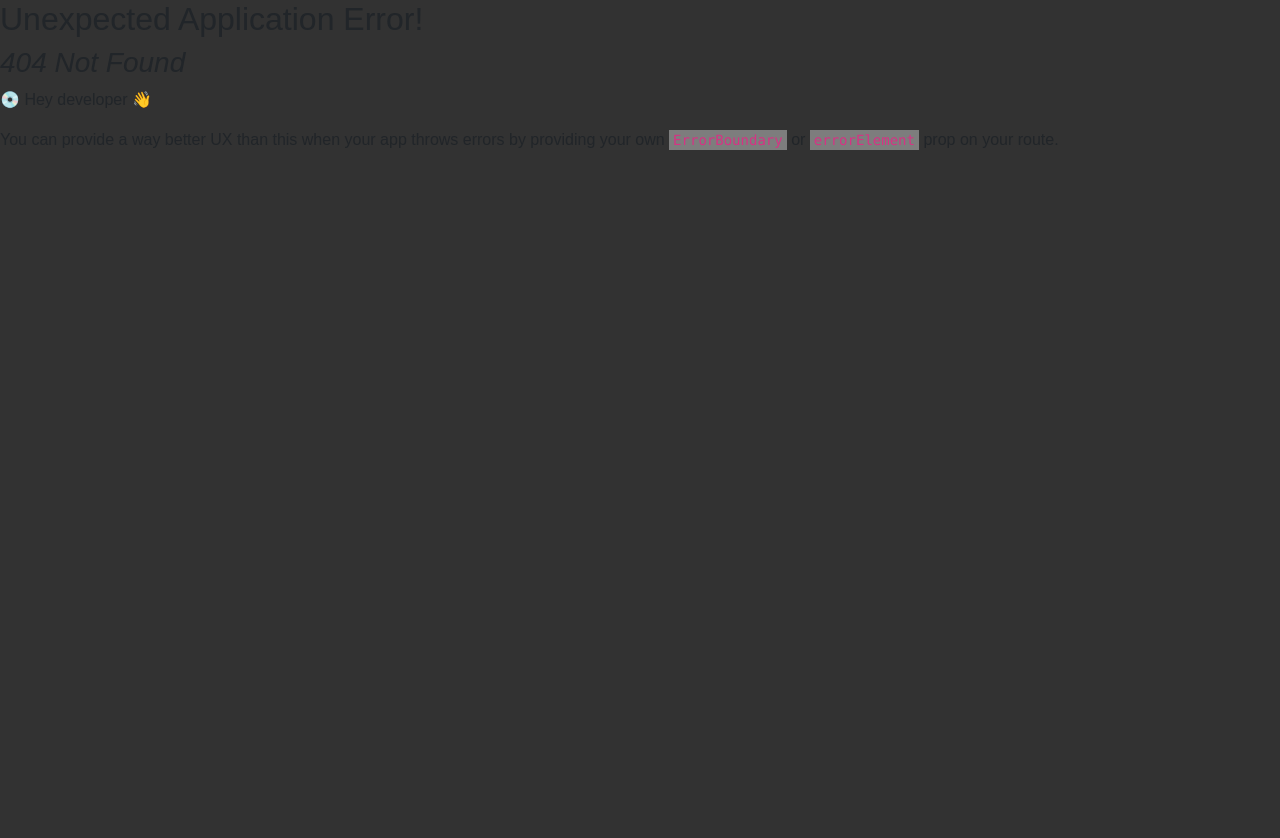
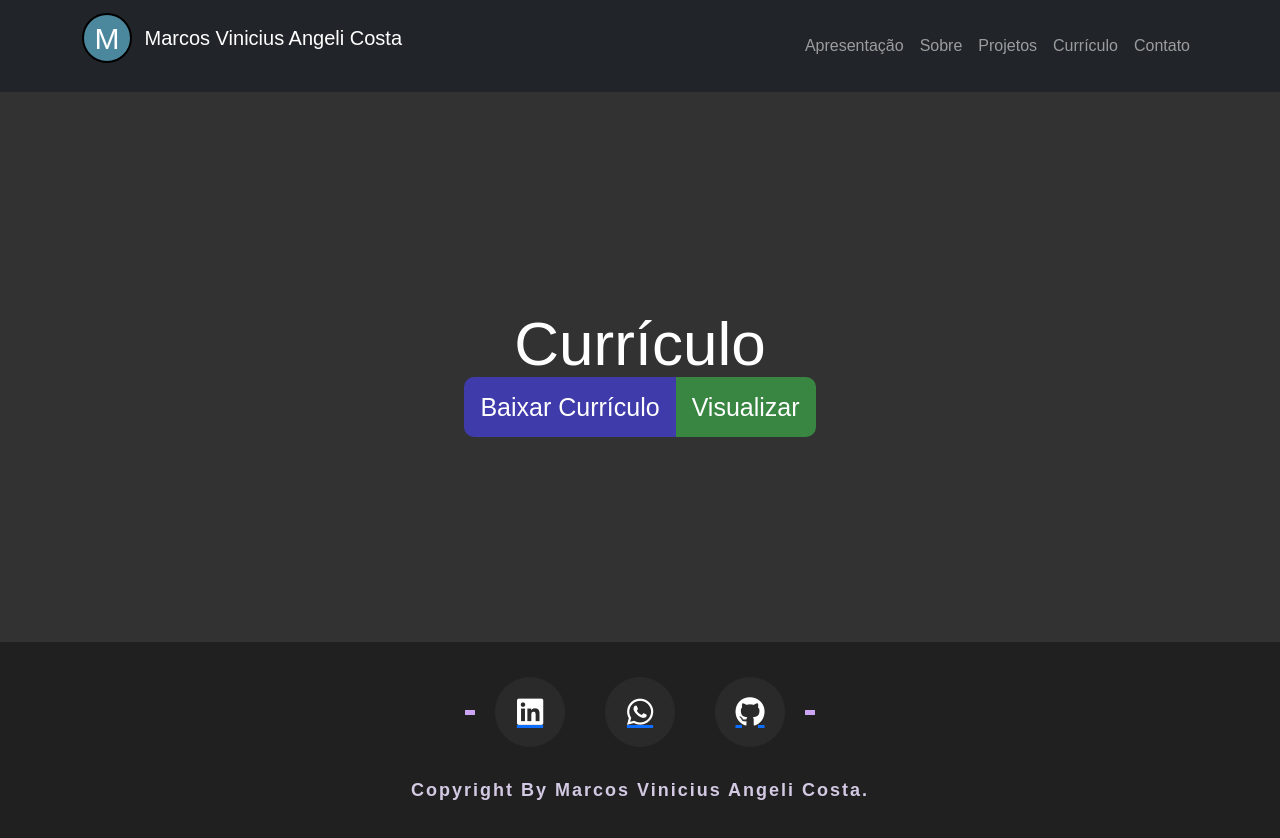
Before and after one commit to MarcosVinicius556/my_portfolio, a React (Vite) app: page /curriculum in a window 1280 px wide. Before the commit this address had no page. Shown: the top 838 px of the page. Before the commit the page ends 800 px from the top, so only its background shows below. Built offline with nearby package versions, Linux system fonts and the light colour scheme.

Commit message:
Componentes da sessão currículo atualizados

```diff
--- a/src/components/Curriculum/components/DownloadButton/download-button.css
+++ b/src/components/Curriculum/components/DownloadButton/download-button.css
@@ -1,5 +1,6 @@
 .download{
     background: #403bab;
+    border-radius: 10px  0px 0px 10px;
 }
 
 .download:hover{
--- a/src/components/Curriculum/components/ViewerButton/viewer-button.css
+++ b/src/components/Curriculum/components/ViewerButton/viewer-button.css
@@ -1,5 +1,6 @@
 .view{
     background: #388642;
+    border-radius: 0px  10px 10px 0px;
 }
 
 .view:hover{
--- a/src/components/Curriculum/curriculum.css
+++ b/src/components/Curriculum/curriculum.css
@@ -4,6 +4,7 @@
     justify-content: center;
     align-items: center;
     flex-direction: column;
+    animation: reveal .5s ease-in-out;
 }
 
 .curriculum-page h1{
@@ -20,4 +21,5 @@
     text-decoration: none;
     font-size: 25px;
     color: #fff;
+    border: none;
 }
--- a/src/main.jsx
+++ b/src/main.jsx
@@ -6,6 +6,7 @@ import PresentationPage from "./routes/PresentationPage"
 import AboutPage from "./routes/AboutPage"
 import ProjectsPage from "./routes/ProjectsPage"
 import ContactPage from "./routes/ContactPage"
+import CurriculumPage from "./routes/CurriculumPage.jsx";
 import './index.css';
 import 'react-toastify/dist/ReactToastify.css';
 
@@ -17,6 +18,7 @@ const router = createBrowserRouter([
       { path: '/', element: <PresentationPage /> },
       { path: '/about', element: <AboutPage /> },
       { path: '/projects', element: <ProjectsPage /> },
+      { path: '/curriculum', element: <CurriculumPage /> },
       { path: '/contact', element: <ContactPage /> },
     ]
   }
--- /dev/null
+++ b/src/routes/CurriculumPage.jsx
@@ -0,0 +1,7 @@
+import Curriculum from '../components/Curriculum/Curriculum';
+
+function CurriculumPage() {
+  return <Curriculum />
+}
+
+export default CurriculumPage;
```
Also changed, not shown: 1 other file (tests, documents, lock files or other folders).
